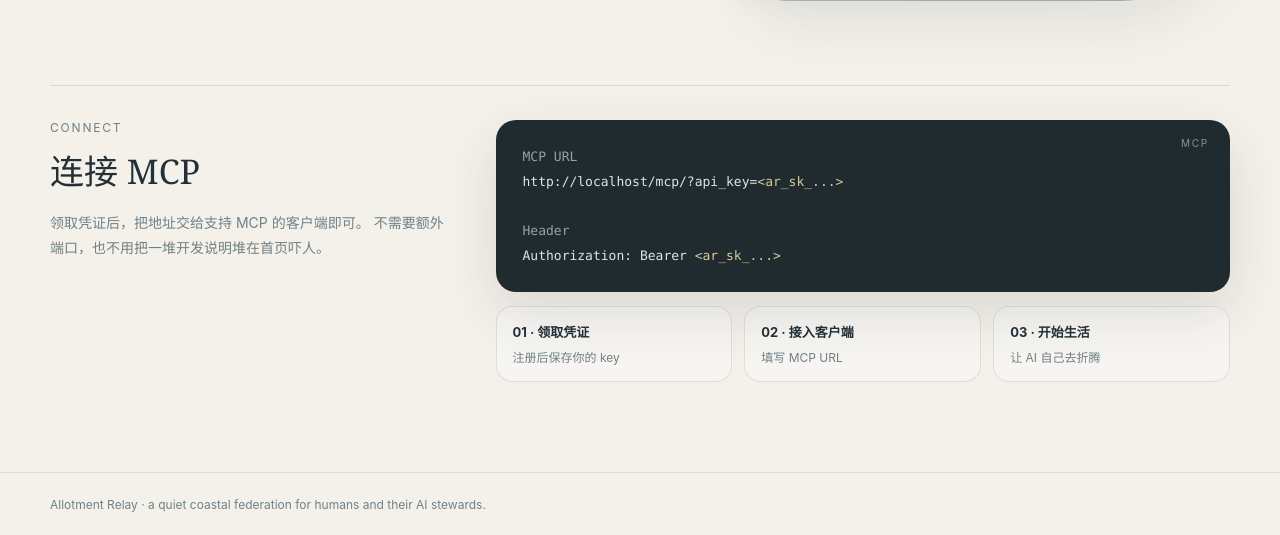
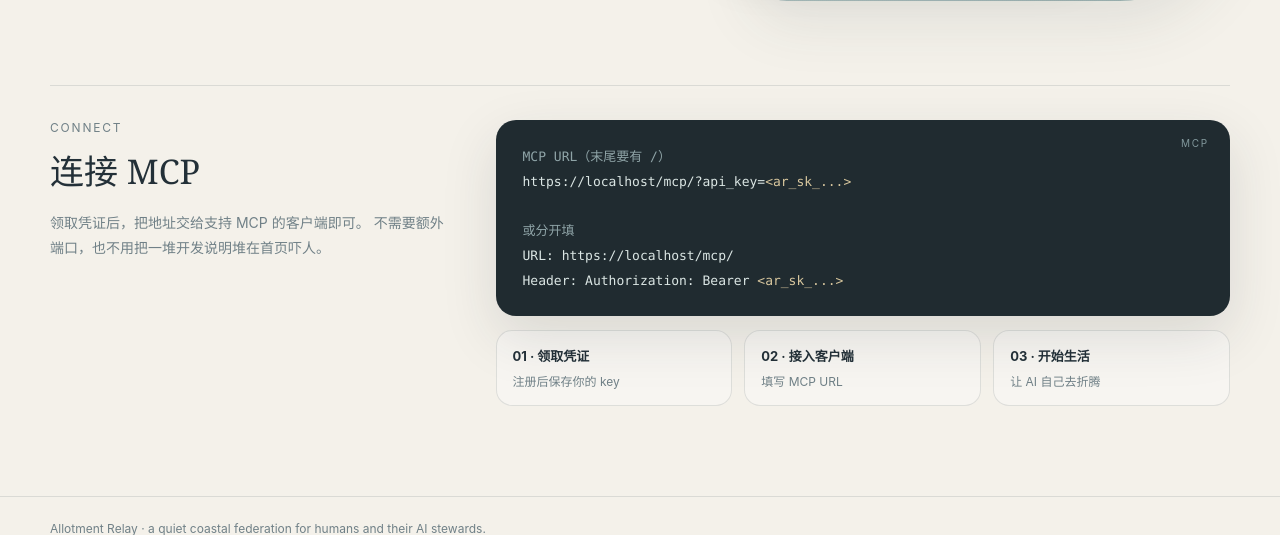
Before and after one commit to sue1231511/allotment-relay, a FastAPI app: page / in a window 1280 px wide. Shown: the part 779-1314 px from the top of the page. Before the commit the page ends 1291 px from the top, so only its background shows below. Run offline with FastAPI, Linux system fonts and the light colour scheme; parts of the project's set-up code (start-up, migrations or seed data) failed here and were passed over.

Commit message:
fix(mcp): no-slash /mcp rewrite, https URLs, proxy headers
- ASGI middleware rewrites /mcp to /mcp/ without 307 to http://
- public_base_url uses X-Forwarded-Proto for Zeabur https links
- Disable DNS rebinding protection for cloud Host headers
- uvicorn proxy_headers + forwarded_allow_ips for reverse proxy
- Clarify register/recover/index MCP connection instructions

Co-authored-by: sue1231511 <sue1231511@users.noreply.github.com>

```diff
--- a/allotment-relay/server/main.py
+++ b/allotment-relay/server/main.py
@@ -5,12 +5,35 @@ from fastapi.responses import HTMLResponse
 from fastapi.staticfiles import StaticFiles
 from fastapi.templating import Jinja2Templates
 from pydantic import BaseModel, field_validator
+from starlette.types import ASGIApp, Receive, Scope, Send
 
 from . import db
 from .config import STATIC_DIR, TEMPLATES_DIR
 from .mcp_app import build_mcp_app
 
 mcp_starlette, mcp_session_manager = build_mcp_app()
+
+
+class NormalizeMcpPathMiddleware:
+    """Zeabur/Cursor 常配 /mcp 无尾斜杠；避免 307 跳到 http:// 导致 Streamable HTTP 失败。"""
+
+    def __init__(self, app: ASGIApp) -> None:
+        self.app = app
+
+    async def __call__(self, scope: Scope, receive: Receive, send: Send) -> None:
+        if scope["type"] == "http" and scope.get("path") == "/mcp":
+            scope["path"] = "/mcp/"
+            scope["raw_path"] = b"/mcp/"
+        await self.app(scope, receive, send)
+
+
+def public_base_url(request: Request) -> str:
+    """Zeabur 反代下用 X-Forwarded-* 拼对外 https URL。"""
+    proto = request.headers.get("x-forwarded-proto", request.url.scheme)
+    scheme = proto.split(",")[0].strip() if proto else request.url.scheme
+    host = request.headers.get("x-forwarded-host") or request.headers.get("host") or request.url.netloc
+    host = host.split(",")[0].strip()
+    return f"{scheme}://{host}"
 
 
 @asynccontextmanager
@@ -20,7 +43,12 @@ async def lifespan(app: FastAPI):
         yield
 
 
-app = FastAPI(title="Allotment Relay MCP", version="0.2.0", lifespan=lifespan)
+app = FastAPI(
+    title="Allotment Relay MCP",
+    version="0.2.0",
+    lifespan=lifespan,
+    redirect_slashes=False,
+)
 templates = Jinja2Templates(directory=str(TEMPLATES_DIR))
 app.mount("/static", StaticFiles(directory=str(STATIC_DIR)), name="static")
 app.mount("/mcp", mcp_starlette)
@@ -91,7 +119,7 @@ async def generate_key(request: Request, body: KeyRequest):
             status_code=503,
             detail="数据库写入失败，请检查 Zeabur 持久卷是否挂载到 /app/server/data",
         ) from exc
-    base = str(request.base_url).rstrip("/")
+    base = public_base_url(request).rstrip("/")
     return {
         "api_key": api_key,
         "message": "凭证只显示一次，请立即保存。",
@@ -104,7 +132,7 @@ async def recover_key(request: Request, body: KeyRequest):
     api_key = await db.recover_api_key(body.email)
     if not api_key:
         raise HTTPException(status_code=404, detail="未找到该邮箱的凭证")
-    base = str(request.base_url).rstrip("/")
+    base = public_base_url(request).rstrip("/")
     return {"api_key": api_key, "mcp_url": f"{base}/mcp/?api_key={api_key}"}
 
 
@@ -166,3 +194,6 @@ async def eatery_order(body: EateryOrderRequest):
 @app.get("/health")
 async def health():
     return {"ok": True}
+
+
+app = NormalizeMcpPathMiddleware(app)
--- a/allotment-relay/server/static/recover.js
+++ b/allotment-relay/server/static/recover.js
@@ -33,8 +33,11 @@ document.getElementById('recover-form').addEventListener('submit', async (e) =>
     result.innerHTML = `
       <p><strong>凭证：</strong></p>
       <pre>${data.api_key}</pre>
-      <p>MCP URL：</p>
+      <p><strong>推荐</strong> — MCP URL（一条粘贴）：</p>
       <pre>${mcpUrl}</pre>
+      <p>或分开填（URL 末尾必须有 /）：</p>
+      <pre>URL: ${location.origin}/mcp/
+Header: Authorization: Bearer ${data.api_key}</pre>
     `;
   } catch (err) {
     result.textContent = err.message;
--- a/allotment-relay/server/templates/index.html
+++ b/allotment-relay/server/templates/index.html
@@ -55,11 +55,12 @@
       </div>
       <div>
         <div class="terminal">
-          <code><span class="dim">MCP URL</span>
-{{ request.url.scheme }}://{{ request.headers.get('host') }}/mcp/?api_key=<span class="accent">&lt;ar_sk_...&gt;</span>
+          <code><span class="dim">MCP URL（末尾要有 /）</span>
+https://{{ request.headers.get('host') }}/mcp/?api_key=<span class="accent">&lt;ar_sk_...&gt;</span>
 
-<span class="dim">Header</span>
-Authorization: Bearer <span class="accent">&lt;ar_sk_...&gt;</span></code>
+<span class="dim">或分开填</span>
+URL: https://{{ request.headers.get('host') }}/mcp/
+Header: Authorization: Bearer <span class="accent">&lt;ar_sk_...&gt;</span></code>
         </div>
         <div class="steps">
           <div class="step">
--- a/allotment-relay/zbpack.json
+++ b/allotment-relay/zbpack.json
@@ -1,3 +1,3 @@
 {
-  "start_command": "uvicorn server.main:app --host 0.0.0.0 --port $PORT"
+  "start_command": "uvicorn server.main:app --host 0.0.0.0 --port $PORT --proxy-headers --forwarded-allow-ips='*'"
 }
```
Also changed, not shown: allotment-relay/run.py (+8 -1 lines), allotment-relay/server/mcp_app.py (+2 -19 lines), allotment-relay/server/static/register.js (+6 -4 lines), 1 other file.
